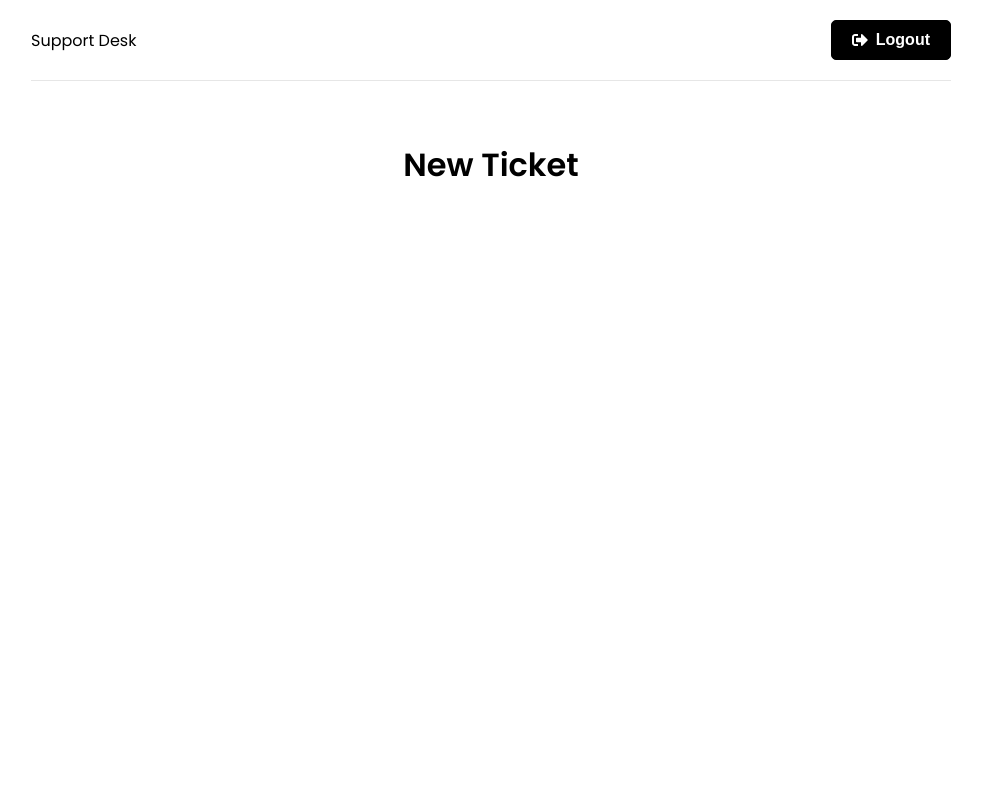
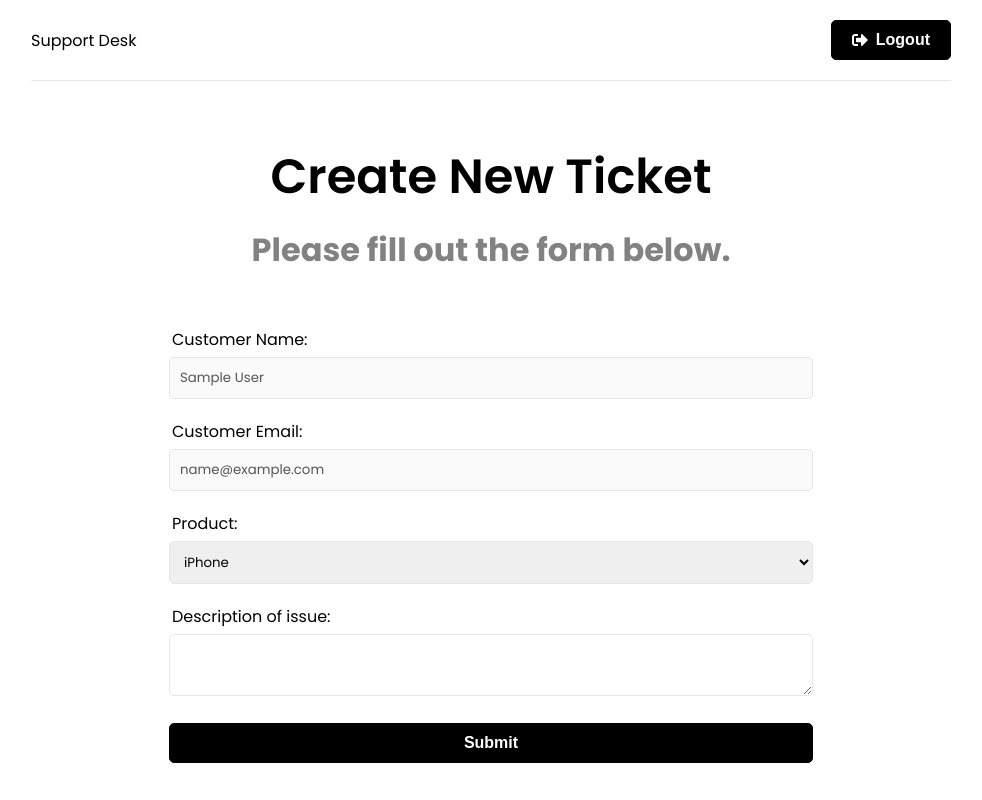
Before and after one commit to Shamus1977/help-ticket-app, a React (Create React App) app in the folder frontend/: page /new-ticket in a window 1280 px wide. Shown: the whole page, without its empty margins (149-1131 px from the left). Built offline with nearby package versions, Linux system fonts and the light colour scheme; sample sign-in values are in the browser's storage.

Commit message:
Created form for NewTicket page

```diff
--- a/frontend/src/pages/NewTicket.jsx
+++ b/frontend/src/pages/NewTicket.jsx
@@ -1,10 +1,59 @@
-import React from 'react';
+import React, {useState} from 'react';
+import {useSelector} from "react-redux";
 
 const NewTicket = () => {
+    const {user} = useSelector((state) => state.auth);
+    const [name] = useState(user.name);
+    const [email] = useState(user.email);
+    const [product, setProduct] = useState("iPhone");
+    const [description, setDescription] = useState("");
+
+    const onSubmit = (e) => {
+        e.preventDefault();
+    }
+
     return (
-        <div>
-            <h1>New Ticket</h1>
-        </div>
+        <>
+            <section className='heading' >
+                <h1>Create New Ticket</h1>
+                <p>Please fill out the form below.</p>
+            </section>
+            <section className='form' >
+                <div className='form-group' >
+                    <label>Customer Name:</label>
+                    <input type="text" className='form-control'
+                        value={name} disabled/>
+                </div>
+                <div className='form-group' >
+                    <label>Customer Email:</label>
+                    <input type="text" className='form-control'
+                        value={email} disabled/>
+                </div>
+                <form onSubmit={onSubmit} >
+                    <div className='form-group' >
+                        <label htmlFor='product' >Product:</label>
+                        <select name="product" id="product" value={product}
+                            onChange={(e) => setProduct(e.target.value)}
+                        >
+                            <option value="iPhone">iPhone</option>
+                            <option value="Mackbook Pro">Macbook Pro</option>
+                            <option value="iMac">iMac</option>
+                            <option value="iPad">iPad</option>
+                        </select>
+                    </div>
+                    <div className='form-group' >
+                        <label htmlFor='description' >Description of issue:</label>
+                        <textarea name="description" id="description" value={description}
+                            className="form-control"
+                            onChange={(e) => setDescription(e.target.value)}
+                        ></textarea>
+                    </div>
+                    <div className='form-group'>
+                        <button className='btn btn-block' >Submit</button>
+                    </div>
+                </form>
+            </section>
+        </>
     );
 };
 
```
